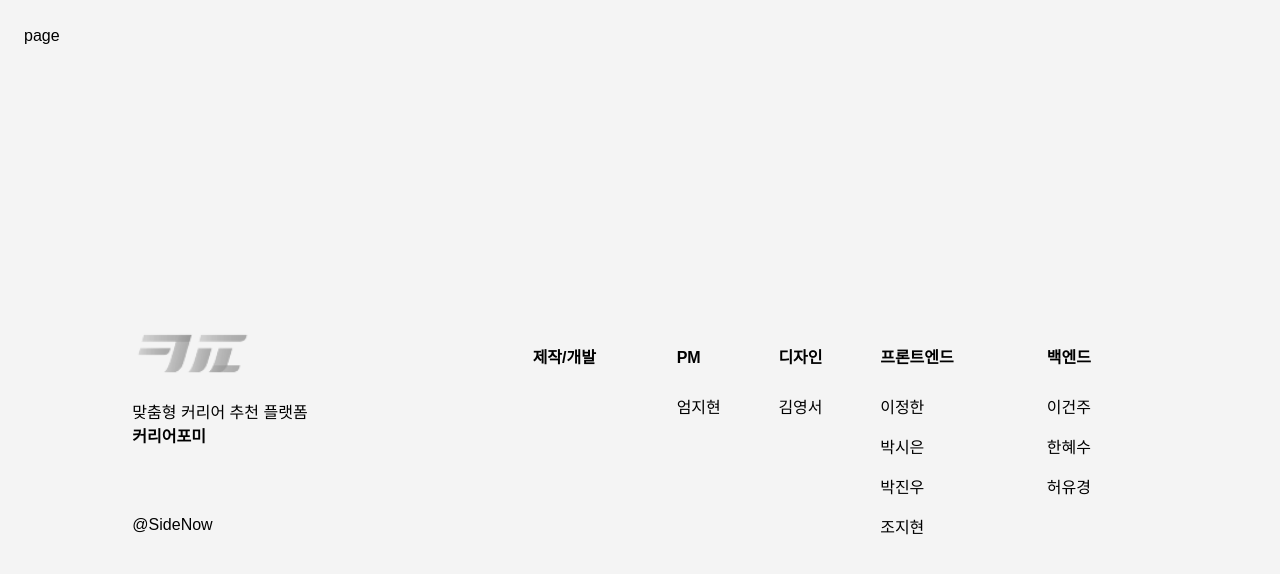
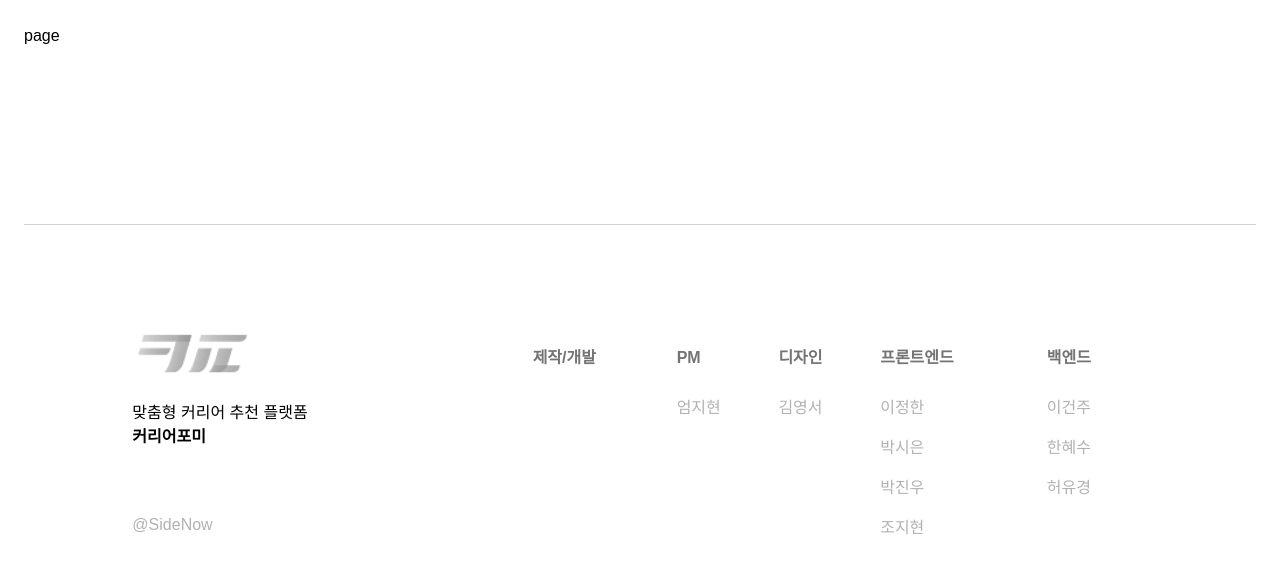
Before and after one commit to CAREER-For-Me/Career-web, a Next.js app: page / in a window 1280 px wide. Shown: the top 574 px of the page. Built offline with nearby package versions, Linux system fonts and the light colour scheme.

Commit message:
[feat] - daisyui 다크모드 제거

```diff
--- a/app/globals.css
+++ b/app/globals.css
@@ -3,7 +3,8 @@
 @tailwind utilities;
 
 :root {
-  --background-color: #f4f4f4; /* 흰색 배경색 변수 */
+  /* --background-color: #f4f4f4; 흰색 배경색 변수 */
+  --background-color: #ffffff; /* 흰색 배경색 변수 */
 }
 
 body {
--- a/tailwind.config.js
+++ /dev/null
@@ -1,13 +0,0 @@
-/** @type {import('tailwindcss').Config} */
-module.exports = {
-  darkMode: false,
-  content: [
-    "./pages/**/*.{js,ts,jsx,tsx}",
-    "./components/**/*.{js,ts,jsx,tsx}",
-    "./app/**/*.{js,ts,jsx,tsx}",
-  ],
-  theme: {
-    extend: {},
-  },
-  plugins: [require("daisyui")],
-};
```
Also changed, not shown: 2 other files (tests, documents, lock files or other folders).
